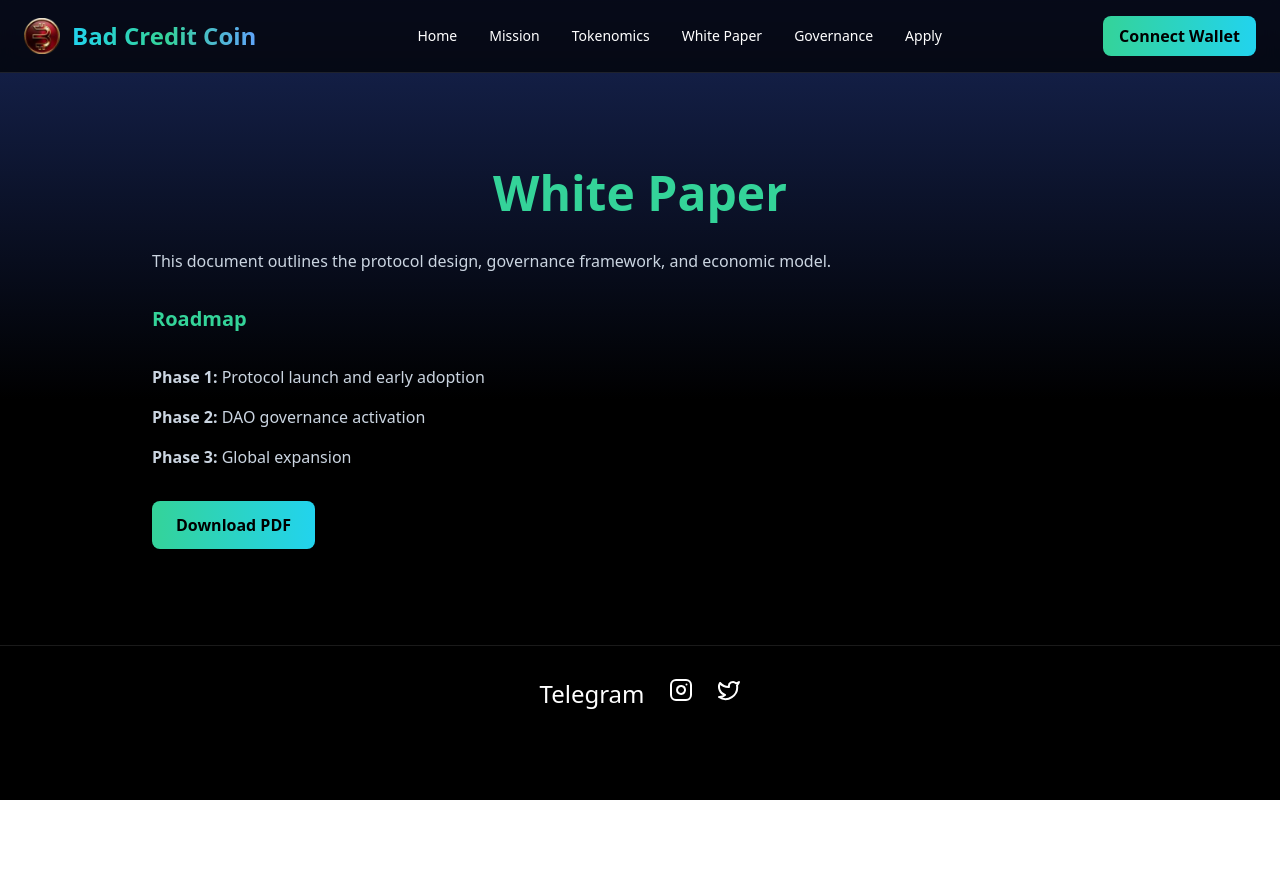
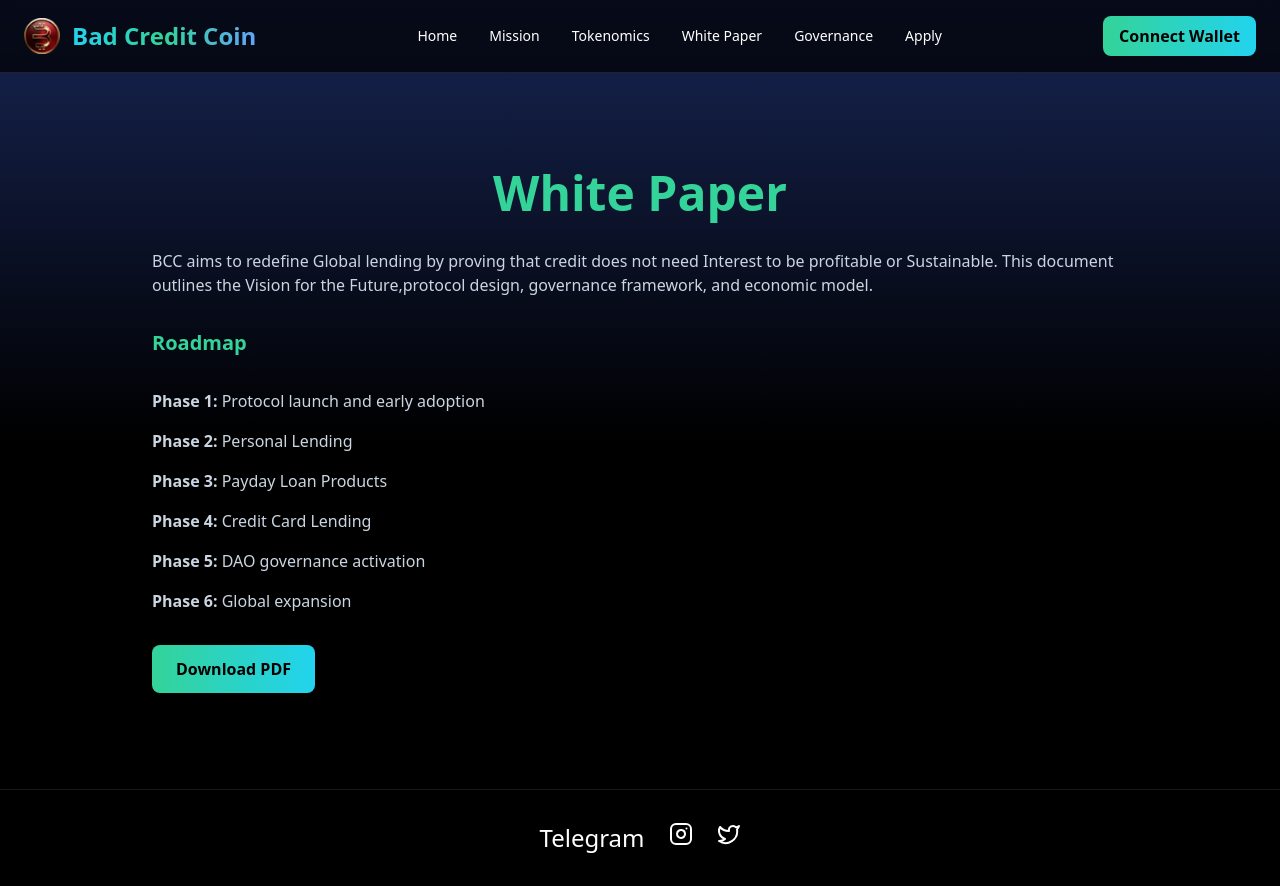
Before and after one commit to jahangirchoudhry1978-star/bad-credit-coin, a React (Vite) app: page / in a window 1280 px wide. Both pictures are taken after a click on the button "Read White Paper". Before the commit the page ends 800 px from the top, so only its background shows below. Built offline with nearby package versions, Linux system fonts and the light colour scheme.

Commit message:
Update App.tsx

```diff
--- a/src/App.tsx
+++ b/src/App.tsx
@@ -137,7 +137,7 @@ export default function App() {
       <AnimatePresence mode="wait">
 
 
- {/* HOME */}
+      {/* HOME */}
         {page === "home" && (
           <motion.section
             key="home"
@@ -180,6 +180,14 @@ export default function App() {
               </p>
             </section>
 
+            {/* Invest and Earn */}
+            <section className="space-y-6 max-w-5xl mx-auto">
+              <h2 className="text-4xl font-bold text-emerald-400">Invest and Earn</h2>
+              <p className="text-slate-300">
+             BCC will intoduce Invest and Earn within 6 months after Launch to Join our growth trajectory with a flexible investment tailored to your capacity, earning up to 50% profit sharing .
+             This partnership bridges the gap between capital and consistent, scalable monthly dividends.
+              </p>
+            </section>
             {/* TOKENOMICS SUMMARY */}
             <section className="grid md:grid-cols-2 gap-12 items-center">
               <div>
@@ -252,6 +260,9 @@ export default function App() {
                 "Global Financial Inclusion",
                 "Designed to scale globally, bringing ethical finance to underserved populations worldwide.By leveraging blockchain technology, we aim to bring ethical, interest-free financial tools to underserved populations worldwide, enabling economic participation regardless of location or background",
               ],
+              [
+                "Investment Options",
+                "Invest any amount and Earn up to 50% of monthly fee,Partner with us and receive half of all recurring user subscription revenue — no minimum investment required, transparent returns monthly, (Available after 6 Months) ",             ],
             ].map(([title, desc]) => (
               <div key={title} className="bg-white/5 p-6 rounded-xl">
                 <h3 className="text-xl font-bold text-emerald-400">{title}</h3>
@@ -287,6 +298,13 @@ export default function App() {
                 <div className="flex gap-4 mt-4">
                   <button className="px-4 py-2 bg-emerald-500 rounded">Vote Yes</button>
                   <button className="px-4 py-2 bg-red-500 rounded">Vote No</button>
+                </div>
+              </div>
+              <div className="bg-white/5 p-6 rounded-xl">
+                <h3 className="text-xl font-bold">Proposal #3: Increase/Decrease Monthly Fee</h3>
+                <div className="flex gap-4 mt-4">
+                  <button className="px-4 py-2 bg-emerald-500 rounded">Vote Increase</button>
+                  <button className="px-4 py-2 bg-red-500 rounded">Vote Decrease</button>
                 </div>
               </div>
             </div>
@@ -325,13 +343,17 @@ export default function App() {
           >
             <h1 className="text-5xl font-bold text-center text-emerald-400">White Paper</h1>
             <p className="text-slate-300">
-              This document outlines the protocol design, governance framework, and economic model.
+              BCC aims to redefine Global lending by proving that credit does not need Interest to be profitable or Sustainable.
+              This document outlines the Vision for the Future,protocol design, governance framework, and economic model.
             </p>
             <h3 className="text-xl font-bold text-emerald-400">Roadmap</h3>
             <ul className="space-y-4 text-slate-300">
               <li><strong>Phase 1:</strong> Protocol launch and early adoption</li>
-              <li><strong>Phase 2:</strong> DAO governance activation</li>
-              <li><strong>Phase 3:</strong> Global expansion</li>
+              <li><strong>Phase 2:</strong> Personal Lending</li>
+              <li><strong>Phase 3:</strong> Payday Loan Products</li>
+               <li><strong>Phase 4:</strong> Credit Card Lending </li>
+              <li><strong>Phase 5:</strong> DAO governance activation</li>
+              <li><strong>Phase 6:</strong> Global expansion</li>
             </ul>
             <a
               href="/Bad-Credit-Coin-Whitepaper.pdf"
```
